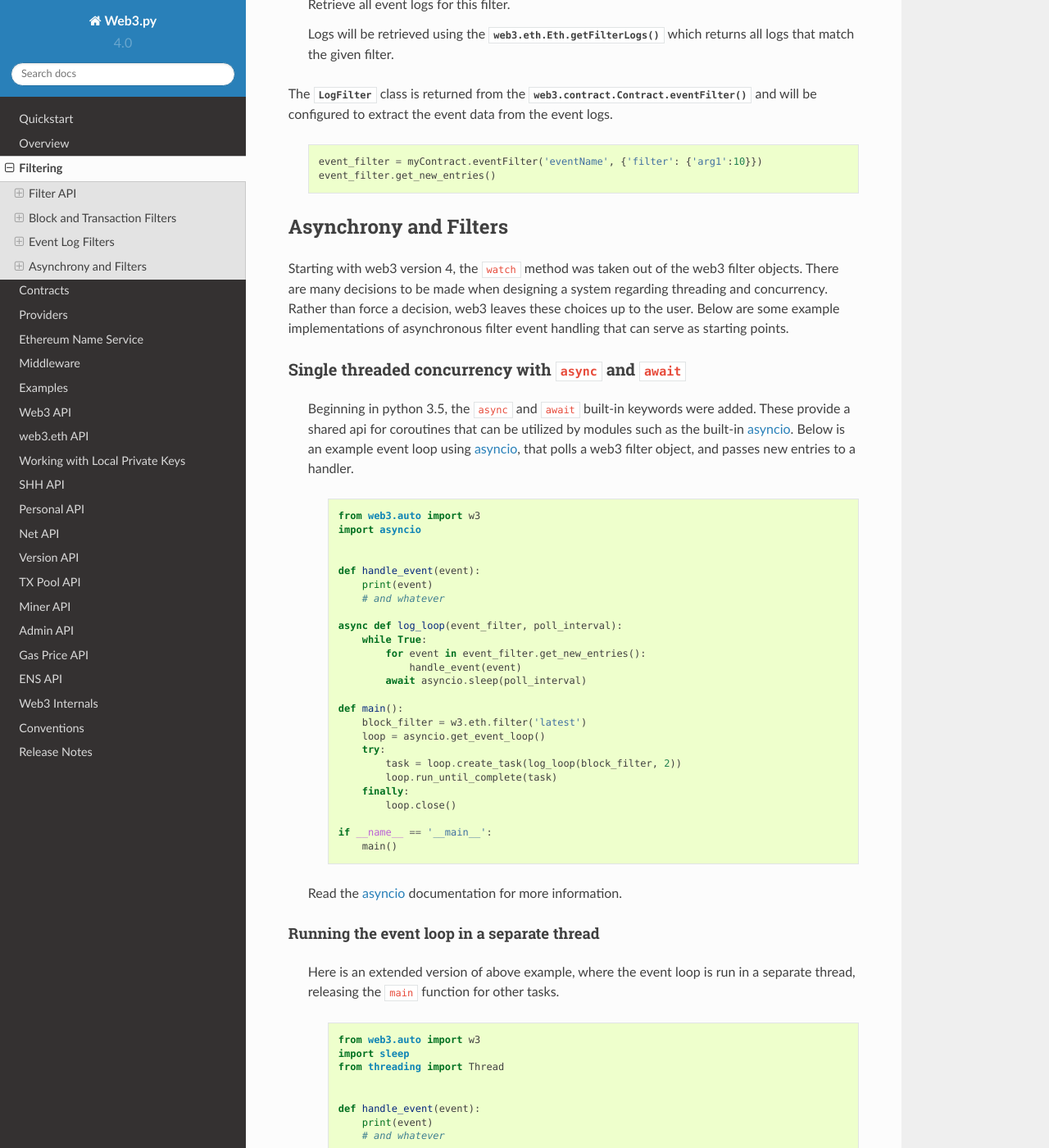
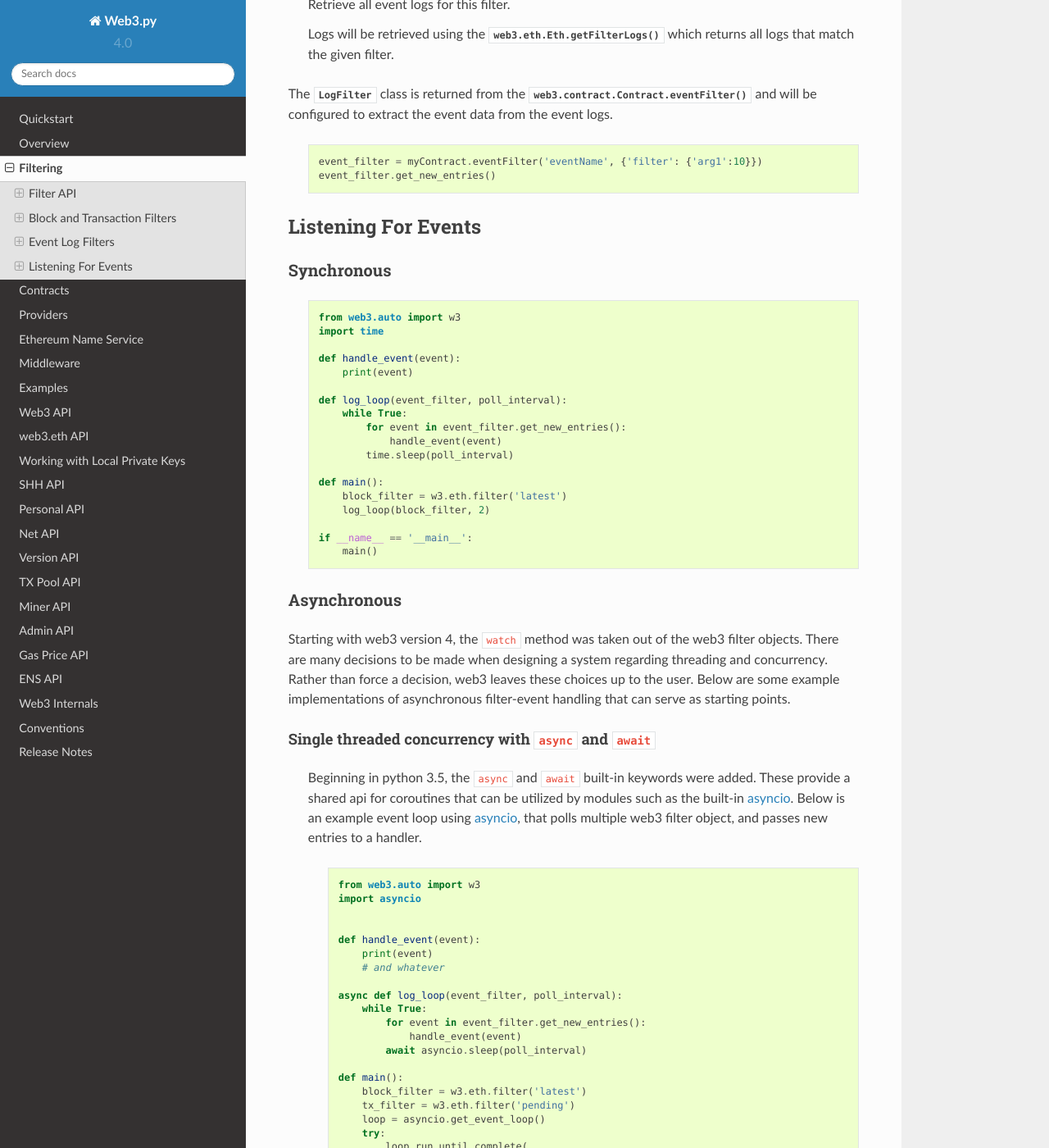
Before and after one commit to shuziren/web3.py, a Sphinx documentation site: the page built from docs/filters.rst, in a window 1280 px wide and 1400 px high, scrolled down 2277 px. Shown: the whole window at 82% size. Built offline with Sphinx 7.4.7 and the Read the Docs theme 2.0.0, drawn with Linux system fonts in a browser that asks for light colours; some of the changed text lies outside the part shown.

Commit message:
Add multiple concurrent loops to asyncio filter example

```diff
--- a/docs/filters.rst
+++ b/docs/filters.rst
@@ -136,17 +136,45 @@ event data from the event logs.
         event_filter = myContract.eventFilter('eventName', {'filter': {'arg1':10}})
         event_filter.get_new_entries()
 
-Asynchrony and Filters
-----------------------
+Listening For Events
+--------------------
+
+Synchronous
+^^^^^^^^^^^
+
+    .. code-block:: python
+
+        from web3.auto import w3
+        import time
+
+        def handle_event(event):
+            print(event)
+
+        def log_loop(event_filter, poll_interval):
+            while True:
+                for event in event_filter.get_new_entries():
+                    handle_event(event)
+                time.sleep(poll_interval)
+
+        def main():
+            block_filter = w3.eth.filter('latest')
+            log_loop(block_filter, 2)
+
+        if __name__ == '__main__':
+            main()
+
+
+Asynchronous
+^^^^^^^^^^^^
 
 Starting with web3 version 4, the ``watch`` method was taken out of the web3 filter objects.
 There are many decisions to be made when designing a system regarding threading and concurrency.
-Rather than force a decision, web3 leaves these choices up to the user. Below are some example implementations of asynchronous filter event handling that can serve as starting points.
+Rather than force a decision, web3 leaves these choices up to the user. Below are some example implementations of asynchronous filter-event handling that can serve as starting points.
 
 Single threaded concurrency with ``async`` and ``await``
-^^^^^^^^^^^^^^^^^^^^^^^^^^^^^^^^^^^^^^^^^^^^^^^^^^^^^^^^
+""""""""""""""""""""""""""""""""""""""""""""""""""""""""
 
-    Beginning in python 3.5, the ``async`` and ``await`` built-in keywords were added.  These provide a shared api for coroutines that can be utilized by modules such as the built-in asyncio_.  Below is an example event loop using asyncio_, that polls a web3 filter object, and passes new entries to a handler.
+    Beginning in python 3.5, the ``async`` and ``await`` built-in keywords were added.  These provide a shared api for coroutines that can be utilized by modules such as the built-in asyncio_.  Below is an example event loop using asyncio_, that polls multiple web3 filter object, and passes new entries to a handler.
 
         .. code-block:: python
 
@@ -166,10 +194,13 @@ Single threaded concurrency with ``async`` and ``await``
 
             def main():
                 block_filter = w3.eth.filter('latest')
+                tx_filter = w3.eth.filter('pending')
                 loop = asyncio.get_event_loop()
                 try:
-                    task = loop.create_task(log_loop(block_filter, 2))
-                    loop.run_until_complete(task)
+                    loop.run_until_complete(
+                        asyncio.gather(
+                            log_loop(block_filter, 2),
+                            log_loop(tx_filter, 2))
                 finally:
                     loop.close()
 
```
Also changed, not shown: other parts of docs/filters.rst (+1 -1 lines).
